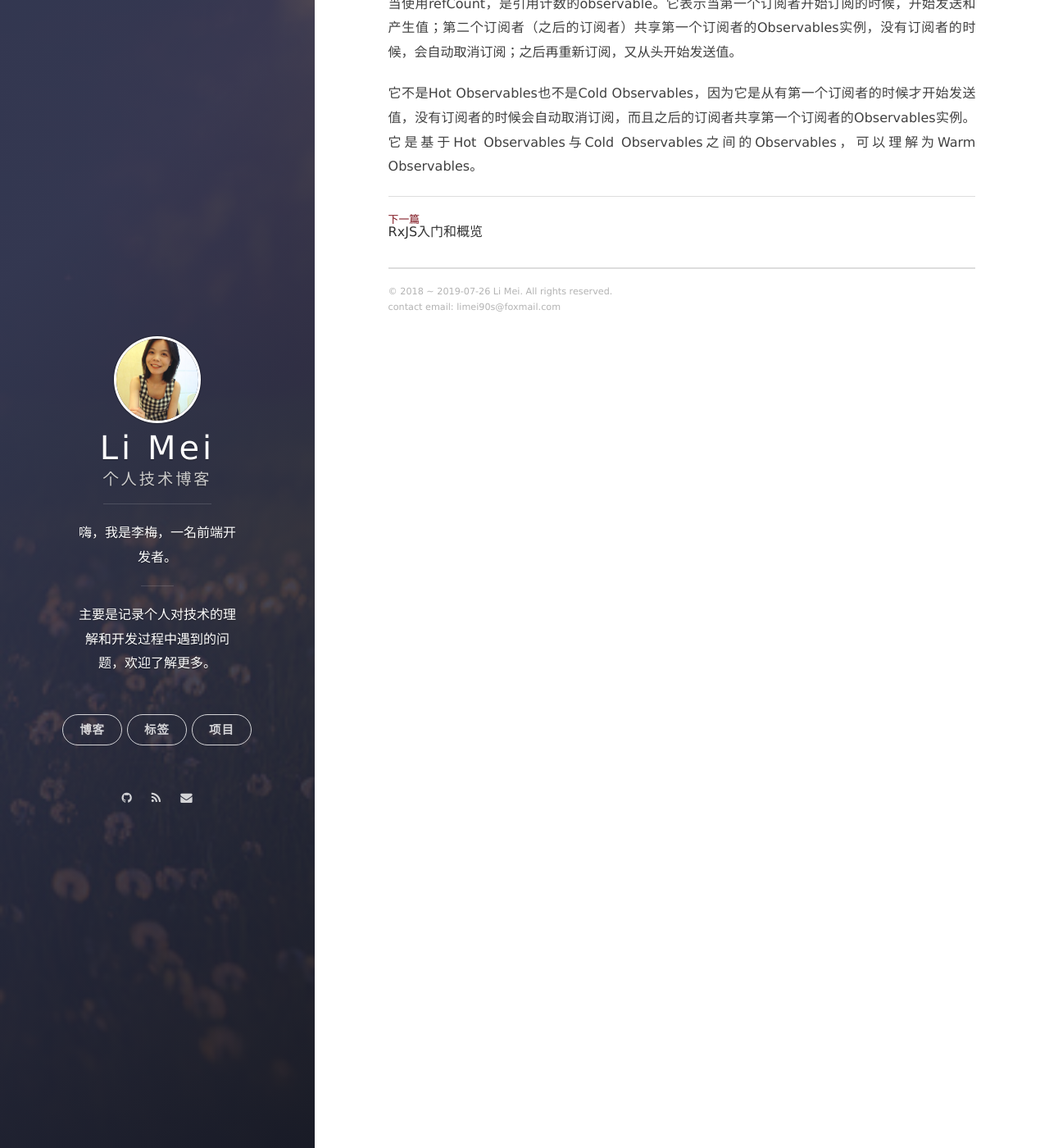
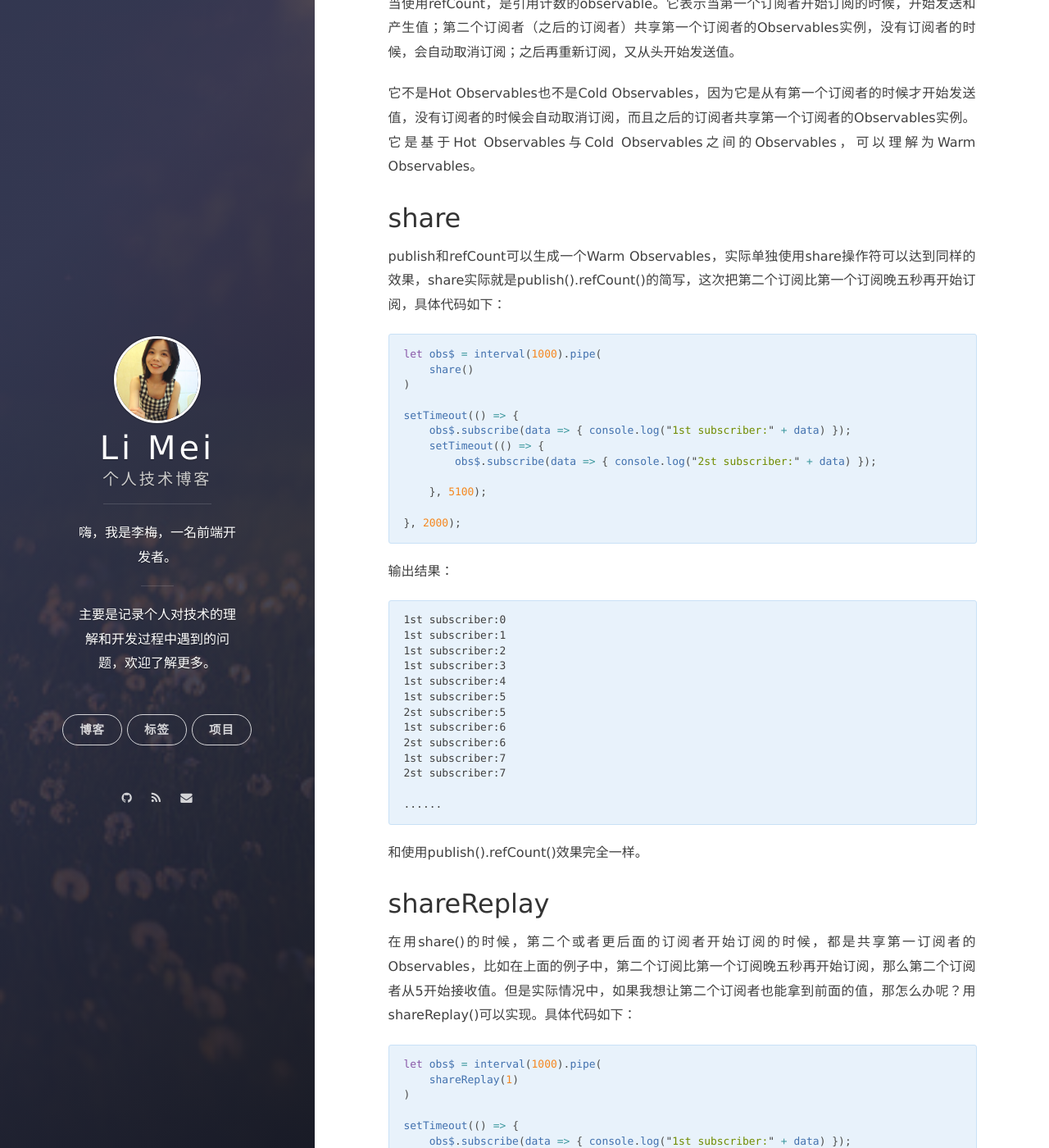
Before and after one commit to LiMeii/LiMeii.github.io, a Jekyll site: the page built from _posts/2019-07-12-rxjs-coldhot-observable.md, in a window 1280 px wide and 1400 px high, scrolled down 4400 px. Shown: the whole window at 82% size. Built offline with Jekyll 4.4.1, drawn with Linux system fonts in a browser that asks for light colours; nearby versions of some CDN libraries; some of the changed text lies outside the part shown.

Commit message:
update hot cold obserable post

````diff
--- a/_posts/2019-07-12-rxjs-coldhot-observable.md
+++ b/_posts/2019-07-12-rxjs-coldhot-observable.md
@@ -173,3 +173,85 @@ setTimeout(() => {
 
 
 它不是Hot Observables也不是Cold Observables，因为它是从有第一个订阅者的时候才开始发送值，没有订阅者的时候会自动取消订阅，而且之后的订阅者共享第一个订阅者的Observables实例。它是基于Hot Observables与Cold Observables之间的Observables，可以理解为Warm Observables。
+
+## share
+
+publish和refCount可以生成一个Warm Observables，实际单独使用share操作符可以达到同样的效果，share实际就是publish().refCount()的简写，这次把第二个订阅比第一个订阅晚五秒再开始订阅，具体代码如下：
+```ts
+let obs$ = interval(1000).pipe(
+    share()
+)
+
+setTimeout(() => {
+    obs$.subscribe(data => { console.log("1st subscriber:" + data) });
+    setTimeout(() => {
+        obs$.subscribe(data => { console.log("2st subscriber:" + data) });
+
+    }, 5100);
+
+}, 2000);
+```
+输出结果：
+```
+1st subscriber:0
+1st subscriber:1
+1st subscriber:2
+1st subscriber:3
+1st subscriber:4
+1st subscriber:5
+2st subscriber:5
+1st subscriber:6
+2st subscriber:6
+1st subscriber:7
+2st subscriber:7
+
+......
+```
+和使用publish().refCount()效果完全一样。
+
+## shareReplay
+在用share()的时候，第二个或者更后面的订阅者开始订阅的时候，都是共享第一订阅者的Observables，比如在上面的例子中，第二个订阅比第一个订阅晚五秒再开始订阅，那么第二个订阅者从5开始接收值。但是实际情况中，如果我想让第二个订阅者也能拿到前面的值，那怎么办呢？用shareReplay()可以实现。具体代码如下：
+
+```ts
+let obs$ = interval(1000).pipe(
+    shareReplay(1)
+)
+
+setTimeout(() => {
+    obs$.subscribe(data => { console.log("1st subscriber:" + data) });
+    setTimeout(() => {
+        obs$.subscribe(data => { console.log("2st subscriber:" + data) });
+
+    }, 5100);
+
+}, 2000);
+```
+
+输出结果：
+```
+1st subscriber:0
+1st subscriber:1
+1st subscriber:2
+1st subscriber:3
+1st subscriber:4
+2st subscriber:4
+1st subscriber:5
+2st subscriber:5
+1st subscriber:6
+2st subscriber:6
+1st subscriber:7
+2st subscriber:7
+
+......
+```
+ shareReplay(1)中的1表示拿到错过的前一个值，在我们的例子就是第二个订阅从4开始接受值。如果改成shareReplay(2)就表示从错过的前两个值开始接受值，也就是第二个订阅会从3开始接受值。
+
+
+ shareReplay(1)其实也是publishReplay(1).refCount()的简写，用publishReplay(1).refCount()有同样的效果。
+
+## 总结
+
+ 在这篇文章中，我们介绍了：
+ - 什么是Cold Observables和Hot Observables，以及两者的区别
+ - 怎么创建Hot Observables
+ - 什么是Warm Observables，以及怎么用shareReplay()去拿到订阅者错过的值
````
Also changed, not shown: _posts/TODO.md (+5 -5 lines).
